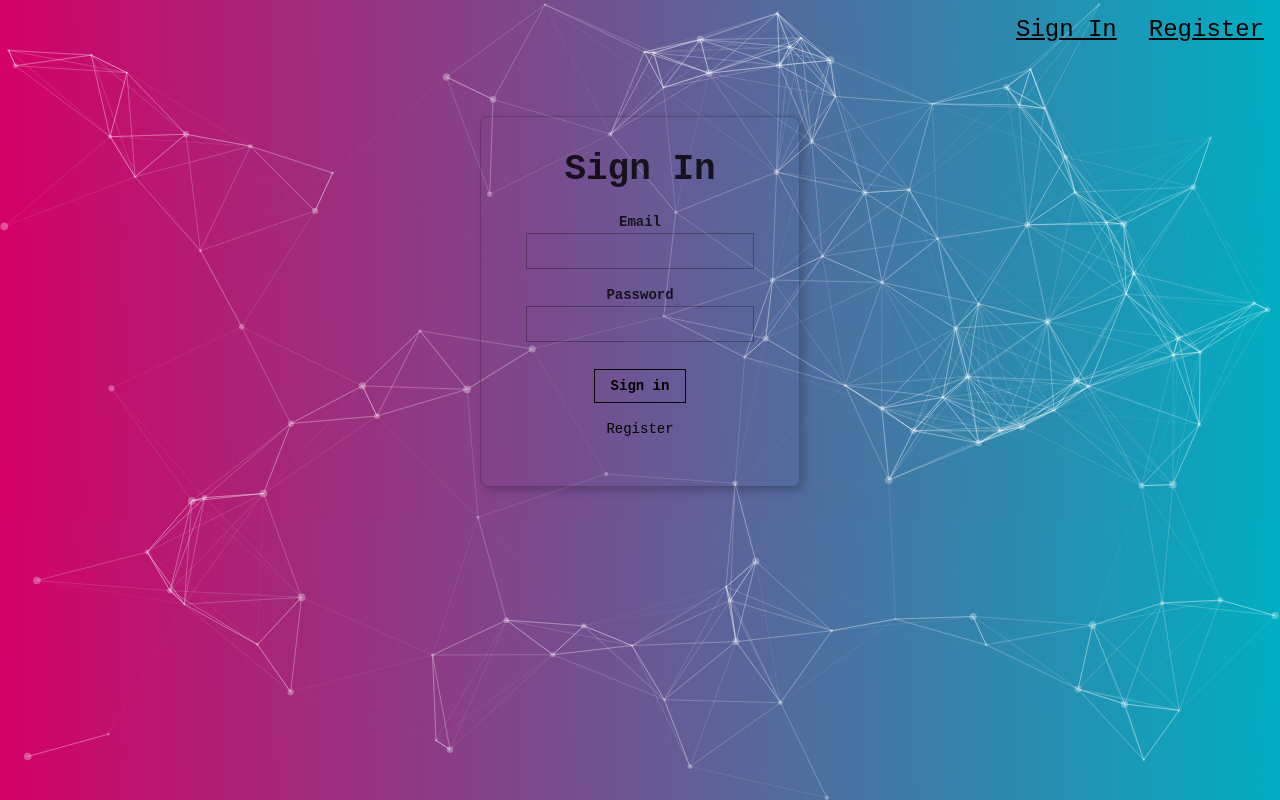
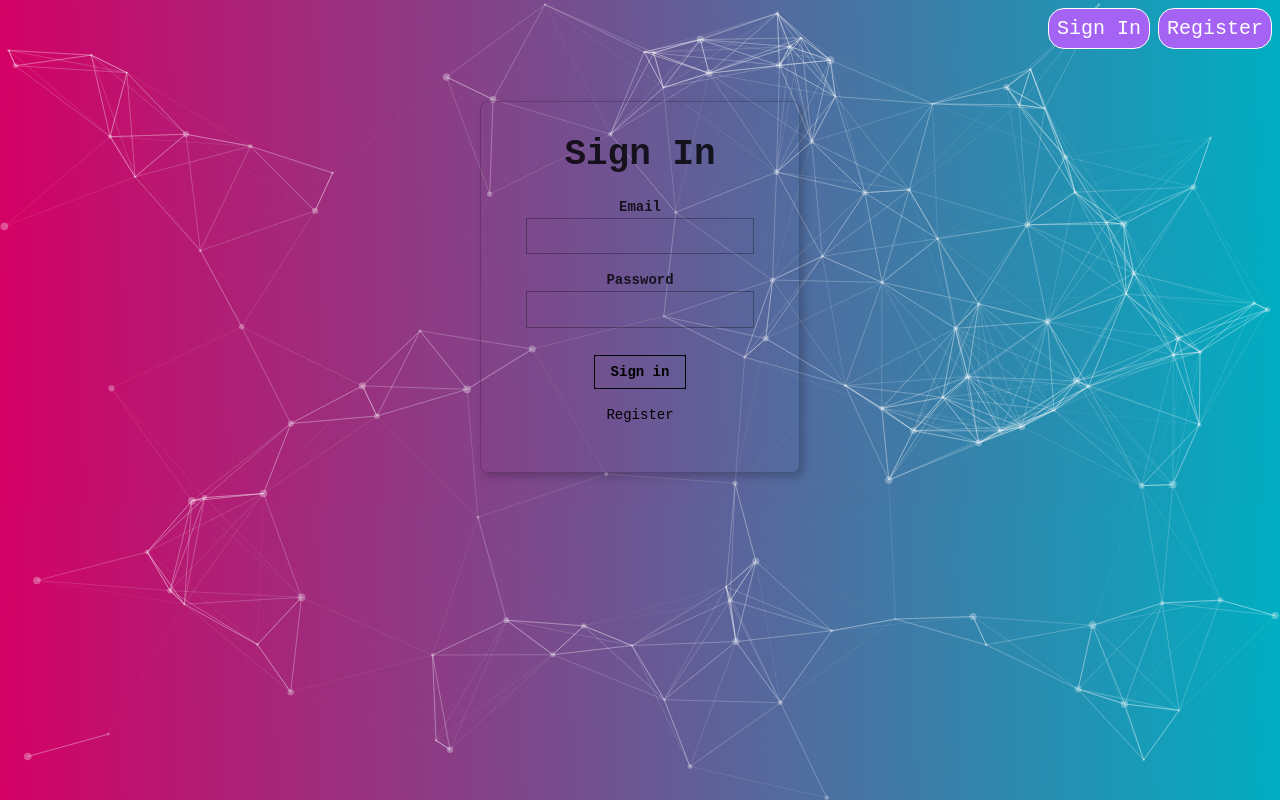
Before and after one commit to chisombiri/Smart-Brain, a React (Create React App) app: page / in a window 1280 px wide. Built offline with nearby package versions, Linux system fonts and the light colour scheme.

Commit message:
worked on buttons

```diff
--- a/src/Components/Navigation/Navigation.js
+++ b/src/Components/Navigation/Navigation.js
@@ -4,14 +4,14 @@ const Navigation = ({ onRouteChange, isSignedIn }) => {
         if(isSignedIn) {
             return(
                 <nav style={{display: 'flex', justifyContent: 'flex-end'}}>
-                    <p onClick={() => onRouteChange('signout')} className="f3 mt0 link dim black pa3 underline pointer">Sign Out</p>
+                    <p onClick={() => onRouteChange('signout')} className="f4 br4 bg-light-purple white mt2 mr2 link dim black pa2 ba b--white pointer">Sign Out</p>
                 </nav>
             )
         } else{
             return(
                 <nav style={{display: 'flex', justifyContent: 'flex-end'}}>
-                    <p onClick={() => onRouteChange('signin')} className="f3 mt0 link dim black pa3 underline pointer">Sign In</p>
-                    <p onClick={() => onRouteChange('register')} className="f3 mt0 link dim black pa3 underline pointer">Register</p>
+                    <p onClick={() => onRouteChange('signin')} className="f4 br4 bg-light-purple white mt2 mr2 link dim black pa2 ba b--white pointer">Sign In</p>
+                    <p onClick={() => onRouteChange('register')} className="f4 br4 bg-light-purple white mt2 mr2 link dim black pa2 ba b--white pointer">Register</p>
                 </nav>
             );
         }
```
